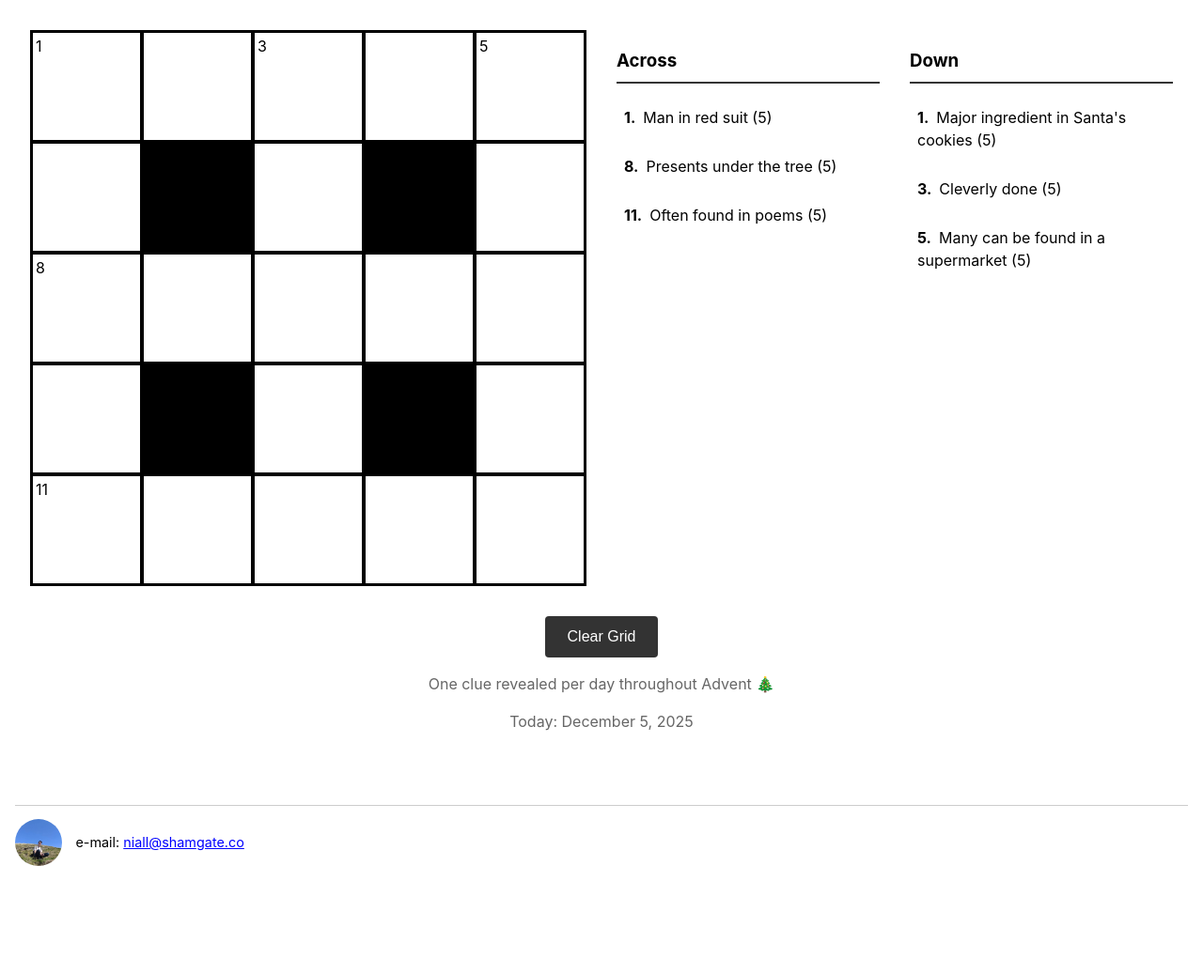
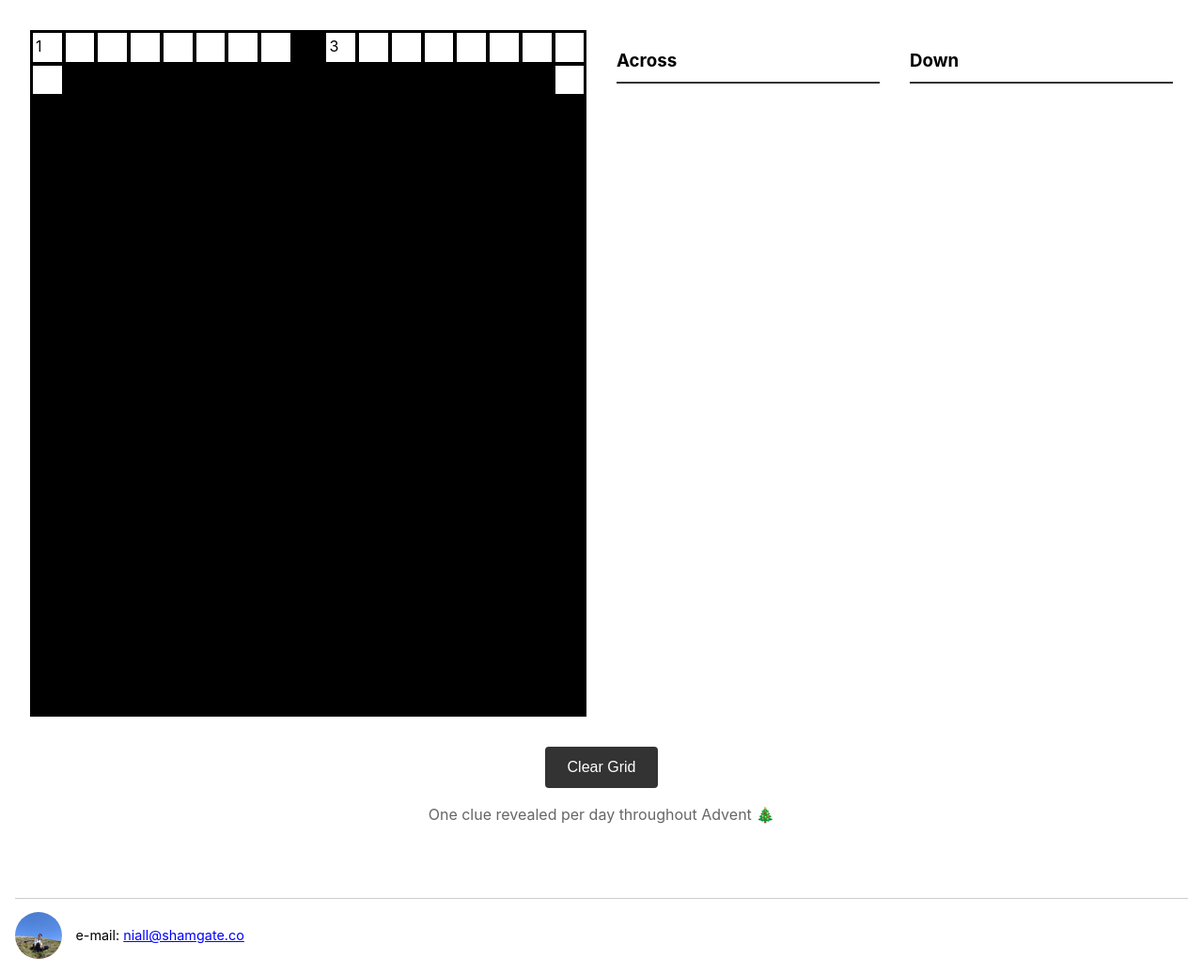
Before and after one commit to kingdomlevel/kingdomlevel.github.io, a Jekyll site: the page built from crossword.markdown, in a window 1280 px wide. Shown: the whole page at 94% size. Built offline with Jekyll 4.4.1, drawn with Linux system fonts in a browser that asks for light colours; before the commit the page ends 938 px from its top, so only the background shows below that.

Commit message:
start on the real grid for 2025

```diff
--- a/_data/crossword-dec-2025.yml
+++ b/_data/crossword-dec-2025.yml
@@ -3,15 +3,12 @@
 # To add a new clue: just add the 'clue' field to the corresponding entry on that day
 
 grid:
-  rows: 5
-  cols: 5
+  rows: 21
+  cols: 17
   # Black squares marked with null
   structure:
-    - [true, true, true, true, true]
-    - [true, null, true, null, true]
-    - [true, true, true, true, true]
-    - [true, null, true, null, true]
-    - [true, true, true, true, true]
+    - [true, true, true, true, true, true, true, true, false, true, true, true, true, true, true, true, true]
+    - [true, false, false, false, false, false, false, false, false, false, false, false, false, false, false, false, true]
 
 clues:
   # Across clues
@@ -19,53 +16,27 @@ clues:
     direction: across
     row: 0
     col: 0
-    length: 5
-    answer: "SANTA"  # This is for your reference only - not exposed to frontend
-    releaseDate: "2025-12-01"
-    clue: "Man in red suit"
+    length: 8
+    releaseDate: "2025-12-15"
+    # answer: "SANTA"  # This is for your reference only - not exposed to frontend
+    # clue: "Man in red suit"
 
-  - number: 8
+  - number: 3
     direction: across
-    row: 2
-    col: 0
-    length: 5
-    # answer: "GIFTS"
-    releaseDate: "2025-12-02"
-    clue: "Presents under the tree"
+    row: 0
+    col: 9
+    length: 8
+    releaseDate: "2025-12-15"
+    # answer: "SANTA"  # This is for your reference only - not exposed to frontend
+    # clue: "Man in red suit"
 
-  - number: 11
-    direction: across
-    row: 4
-    col: 0
-    length: 5
-    answer: "RHYME"
-    releaseDate: "2025-12-01"
-    clue: "Often found in poems"
 
   # Down clues
   - number: 1
     direction: down
     row: 0
     col: 0
-    length: 5
-    answer: "SUGAR"
+    length: 7
+    # answer: "SUGAR"
     releaseDate: "2025-12-01"
-    clue: "Major ingredient in Santa's cookies"
-
-  - number: 3
-    direction: down
-    row: 0
-    col: 2
-    length: 5
-    answer: "NIFTY"
-    releaseDate: "2025-12-02"
-    clue: "Cleverly done"
-
-  - number: 5
-    direction: down
-    row: 0
-    col: 4
-    length: 5
-    answer: "AISLE"
-    releaseDate: "2025-12-02"
-    clue: "Many can be found in a supermarket"
+    # clue: "Major ingredient in Santa's cookies"
--- a/crossword.markdown
+++ b/crossword.markdown
@@ -326,7 +326,9 @@ title: Cryptic Christmas Advent
     }
 
     .cell-number {
-      font-size: 1rem;
+      font-size: 0.5rem;
+      top: 0;
+      left: 0'
     }
 
     #crossword-info {
```
